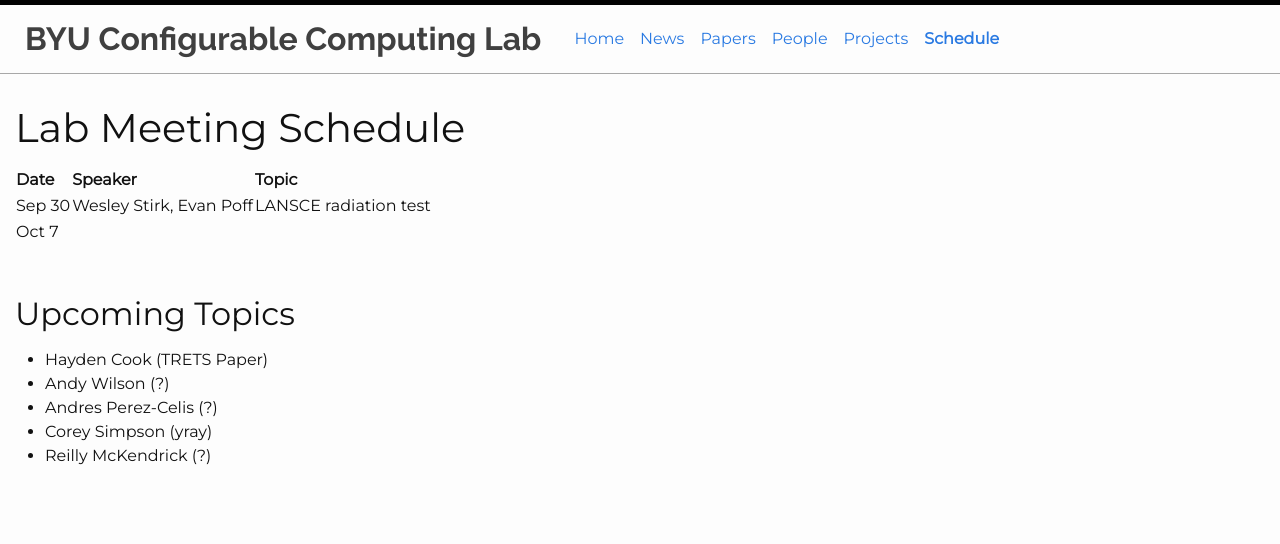
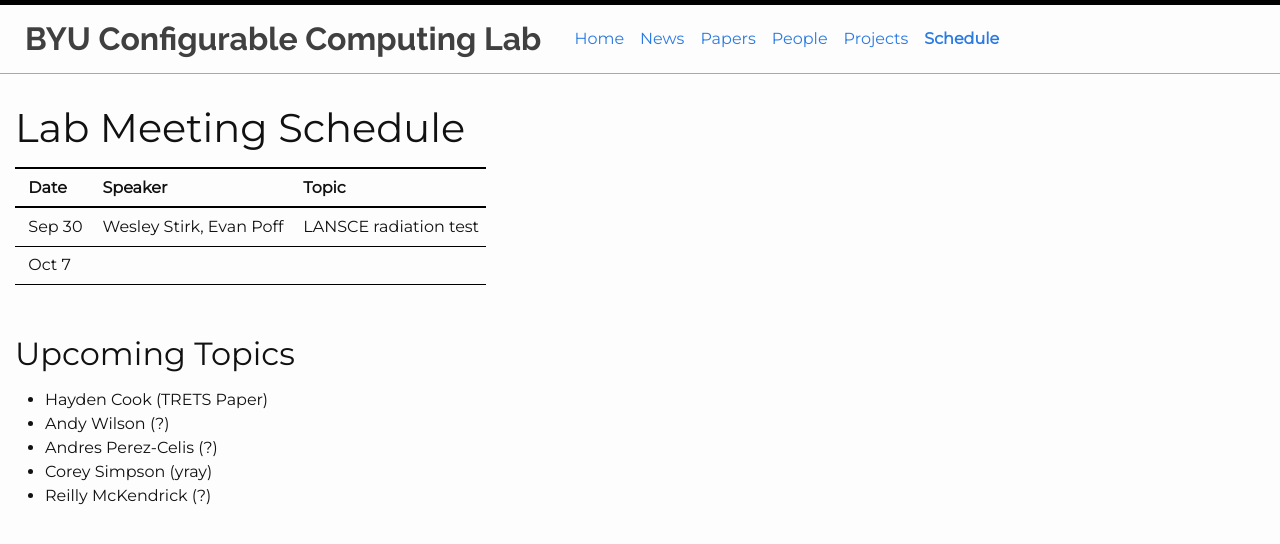
Before and after one commit to byuccl/byuccl.github.io, a Jekyll site: the page built from pages/schedule.md, in a window 1280 px wide. Shown: the top 544 px of the page. Built offline with Jekyll 4.4.1, drawn with Linux system fonts in a browser that asks for light colours; nearby versions of some CDN libraries.

Commit message:
Update table padding
Signed-off-by: Jeff Goeders <jeff.goeders@gmail.com>

```diff
--- a/_sass/_base.scss
+++ b/_sass/_base.scss
@@ -208,3 +208,15 @@ pre {
 .banner_div {
     text-align: center
 }
+
+
+th, td {
+    padding: 5pt;
+    padding-left: 10pt;
+    border-bottom: 1px solid black;
+}
+
+th {
+    border-top: 2px solid black;
+    border-bottom: 2px solid black;
+}
--- a/_sass/_normalize.scss
+++ /dev/null
@@ -1,425 +0,0 @@
-/*! normalize.css v3.0.1 | MIT License | git.io/normalize */
-
-/**
- * 1. Set default font family to sans-serif.
- * 2. Prevent iOS text size adjust after orientation change, without disabling
- *    user zoom.
- */
-
-html {
-  font-family: sans-serif; /* 1 */
-  -ms-text-size-adjust: 100%; /* 2 */
-  -webkit-text-size-adjust: 100%; /* 2 */
-}
-
-/**
- * Remove default margin.
- */
-
-body {
-  margin: 0;
-}
-
-/* HTML5 display definitions
-   ========================================================================== */
-
-/**
- * Correct `block` display not defined for any HTML5 element in IE 8/9.
- * Correct `block` display not defined for `details` or `summary` in IE 10/11 and Firefox.
- * Correct `block` display not defined for `main` in IE 11.
- */
-
-article,
-aside,
-details,
-figcaption,
-figure,
-footer,
-header,
-hgroup,
-main,
-nav,
-section,
-summary {
-  display: block;
-}
-
-/**
- * 1. Correct `inline-block` display not defined in IE 8/9.
- * 2. Normalize vertical alignment of `progress` in Chrome, Firefox, and Opera.
- */
-
-audio,
-canvas,
-progress,
-video {
-  display: inline-block; /* 1 */
-  vertical-align: baseline; /* 2 */
-}
-
-/**
- * Prevent modern browsers from displaying `audio` without controls.
- * Remove excess height in iOS 5 devices.
- */
-
-audio:not([controls]) {
-  display: none;
-  height: 0;
-}
-
-/**
- * Address `[hidden]` styling not present in IE 8/9/10.
- * Hide the `template` element in IE 8/9/11, Safari, and Firefox < 22.
- */
-
-[hidden],
-template {
-  display: none;
-}
-
-/* Links
-   ========================================================================== */
-
-/**
- * Remove the gray background color from active links in IE 10.
- */
-
-a {
-  background: transparent;
-}
-
-/**
- * Improve readability when focused and also mouse hovered in all browsers.
- */
-
-a:active,
-a:hover {
-  outline: 0;
-}
-
-/* Text-level semantics
-   ========================================================================== */
-
-/**
- * Address styling not present in IE 8/9/10/11, Safari, and Chrome.
- */
-
-abbr[title] {
-  border-bottom: 1px dotted;
-}
-
-/**
- * Address style set to `bolder` in Firefox 4+, Safari, and Chrome.
- */
-
-b,
-strong {
-  font-weight: bold;
-}
-
-/**
- * Address styling not present in Safari and Chrome.
- */
-
-dfn {
-  font-style: italic;
-}
-
-/**
- * Address variable `h1` font-size and margin within `section` and `article`
- * contexts in Firefox 4+, Safari, and Chrome.
- */
-
-h1 {
-  font-size: 2em;
-  margin: 0.67em 0;
-}
-
-/**
- * Address styling not present in IE 8/9.
- */
-
-mark {
-  background: #ff0;
-  color: #000;
-}
-
-/**
- * Address inconsistent and variable font size in all browsers.
- */
-
-small {
-  font-size: 80%;
-}
-
-/**
- * Prevent `sub` and `sup` affecting `line-height` in all browsers.
- */
-
-sub,
-sup {
-  font-size: 75%;
-  line-height: 0;
-  position: relative;
-  vertical-align: baseline;
-}
-
-sup {
-  top: -0.5em;
-}
-
-sub {
-  bottom: -0.25em;
-}
-
-/* Embedded content
-   ========================================================================== */
-
-/**
- * Remove border when inside `a` element in IE 8/9/10.
- */
-
-img {
-  border: 0;
-}
-
-/**
- * Correct overflow not hidden in IE 9/10/11.
- */
-
-svg:not(:root) {
-  overflow: hidden;
-}
-
-/* Grouping content
-   ========================================================================== */
-
-/**
- * Address margin not present in IE 8/9 and Safari.
- */
-
-figure {
-  margin: 1em 40px;
-}
-
-/**
- * Address differences between Firefox and other browsers.
- */
-
-hr {
-  -moz-box-sizing: content-box;
-  box-sizing: content-box;
-  height: 0;
-}
-
-/**
- * Contain overflow in all browsers.
- */
-
-pre {
-  overflow: auto;
-}
-
-/**
- * Address odd `em`-unit font size rendering in all browsers.
- */
-
-code,
-kbd,
-pre,
-samp {
-  font-family: monospace, monospace;
-  font-size: 1em;
-}
-
-/* Forms
-   ========================================================================== */
-
-/**
- * Known limitation: by default, Chrome and Safari on OS X allow very limited
- * styling of `select`, unless a `border` property is set.
- */
-
-/**
- * 1. Correct color not being inherited.
- *    Known issue: affects color of disabled elements.
- * 2. Correct font properties not being inherited.
- * 3. Address margins set differently in Firefox 4+, Safari, and Chrome.
- */
-
-button,
-input,
-optgroup,
-select,
-textarea {
-  color: inherit; /* 1 */
-  font: inherit; /* 2 */
-  margin: 0; /* 3 */
-}
-
-/**
- * Address `overflow` set to `hidden` in IE 8/9/10/11.
- */
-
-button {
-  overflow: visible;
-}
-
-/**
- * Address inconsistent `text-transform` inheritance for `button` and `select`.
- * All other form control elements do not inherit `text-transform` values.
- * Correct `button` style inheritance in Firefox, IE 8/9/10/11, and Opera.
- * Correct `select` style inheritance in Firefox.
- */
-
-button,
-select {
-  text-transform: none;
-}
-
-/**
- * 1. Avoid the WebKit bug in Android 4.0.* where (2) destroys native `audio`
- *    and `video` controls.
- * 2. Correct inability to style clickable `input` types in iOS.
- * 3. Improve usability and consistency of cursor style between image-type
- *    `input` and others.
- */
-
-button,
-html input[type="button"], /* 1 */
-input[type="reset"],
-input[type="submit"] {
-  -webkit-appearance: button; /* 2 */
-  cursor: pointer; /* 3 */
-}
-
-/**
- * Re-set default cursor for disabled elements.
- */
-
-button[disabled],
-html input[disabled] {
-  cursor: default;
-}
-
-/**
- * Remove inner padding and border in Firefox 4+.
- */
-
-button::-moz-focus-inner,
-input::-moz-focus-inner {
-  border: 0;
-  padding: 0;
-}
-
-/**
- * Address Firefox 4+ setting `line-height` on `input` using `!important` in
- * the UA stylesheet.
- */
-
-input {
-  line-height: normal;
-}
-
-/**
- * It's recommended that you don't attempt to style these elements.
- * Firefox's implementation doesn't respect box-sizing, padding, or width.
- *
- * 1. Address box sizing set to `content-box` in IE 8/9/10.
- * 2. Remove excess padding in IE 8/9/10.
- */
-
-input[type="checkbox"],
-input[type="radio"] {
-  box-sizing: border-box; /* 1 */
-  padding: 0; /* 2 */
-}
-
-/**
- * Fix the cursor style for Chrome's increment/decrement buttons. For certain
- * `font-size` values of the `input`, it causes the cursor style of the
- * decrement button to change from `default` to `text`.
- */
-
-input[type="number"]::-webkit-inner-spin-button,
-input[type="number"]::-webkit-outer-spin-button {
-  height: auto;
-}
-
-/**
- * 1. Address `appearance` set to `searchfield` in Safari and Chrome.
- * 2. Address `box-sizing` set to `border-box` in Safari and Chrome
- *    (include `-moz` to future-proof).
- */
-
-input[type="search"] {
-  -webkit-appearance: textfield; /* 1 */
-  -moz-box-sizing: content-box;
-  -webkit-box-sizing: content-box; /* 2 */
-  box-sizing: content-box;
-}
-
-/**
- * Remove inner padding and search cancel button in Safari and Chrome on OS X.
- * Safari (but not Chrome) clips the cancel button when the search input has
- * padding (and `textfield` appearance).
- */
-
-input[type="search"]::-webkit-search-cancel-button,
-input[type="search"]::-webkit-search-decoration {
-  -webkit-appearance: none;
-}
-
-/**
- * Define consistent border, margin, and padding.
- */
-
-fieldset {
-  border: 1px solid #c0c0c0;
-  margin: 0 2px;
-  padding: 0.35em 0.625em 0.75em;
-}
-
-/**
- * 1. Correct `color` not being inherited in IE 8/9/10/11.
- * 2. Remove padding so people aren't caught out if they zero out fieldsets.
- */
-
-legend {
-  border: 0; /* 1 */
-  padding: 0; /* 2 */
-}
-
-/**
- * Remove default vertical scrollbar in IE 8/9/10/11.
- */
-
-textarea {
-  overflow: auto;
-}
-
-/**
- * Don't inherit the `font-weight` (applied by a rule above).
- * NOTE: the default cannot safely be changed in Chrome and Safari on OS X.
- */
-
-optgroup {
-  font-weight: bold;
-}
-
-/* Tables
-   ========================================================================== */
-
-/**
- * Remove most spacing between table cells.
- */
-
-table {
-  border-collapse: collapse;
-  border-spacing: 0;
-}
-
-td,
-th {
-  padding: 0;
-}
```
